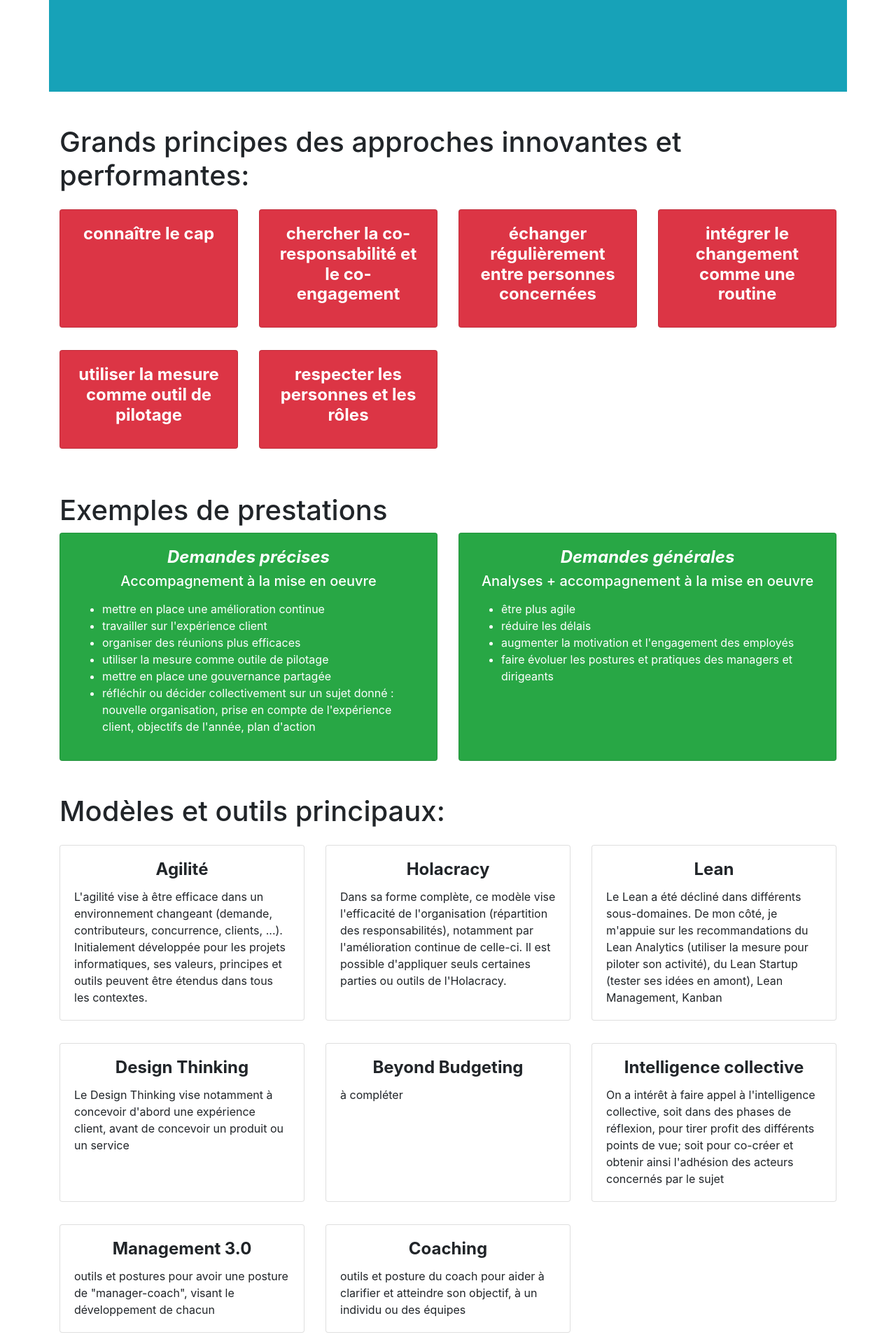
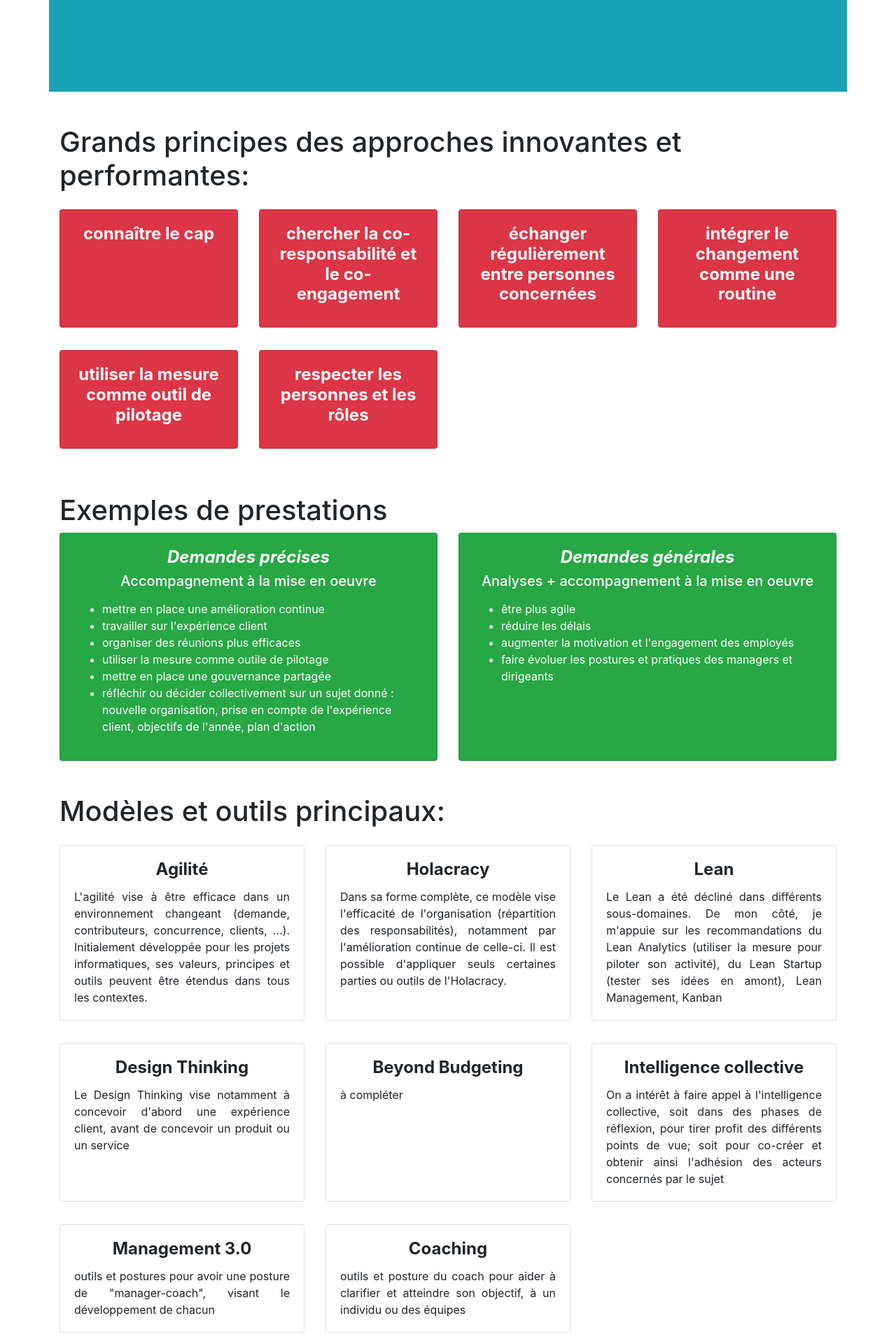
Before and after one commit to OrgaEvolutions/orgaevolutions.github.io, a Jekyll site: the page built from index.html, in a window 1280 px wide. Shown: the part 825-2745 px from the top of the page at 70% size. Built offline with Jekyll 4.4.1, drawn with Linux system fonts in a browser that asks for light colours.

Commit message:
Update modeles.html

```diff
--- a/_includes/modeles.html
+++ b/_includes/modeles.html
@@ -8,7 +8,7 @@
 					<div class="card h-100">
 						 <div class="card-body">
 							<h4 class="card-title text-center"><strong>{{ nom.nom }}</strong></h4>
-							<p class="card-text">{{ nom.descr }}</p>
+							<p class="card-text text-justify">{{ nom.descr }}</p>
 						</div>
 					</div>
 				</div>
```
